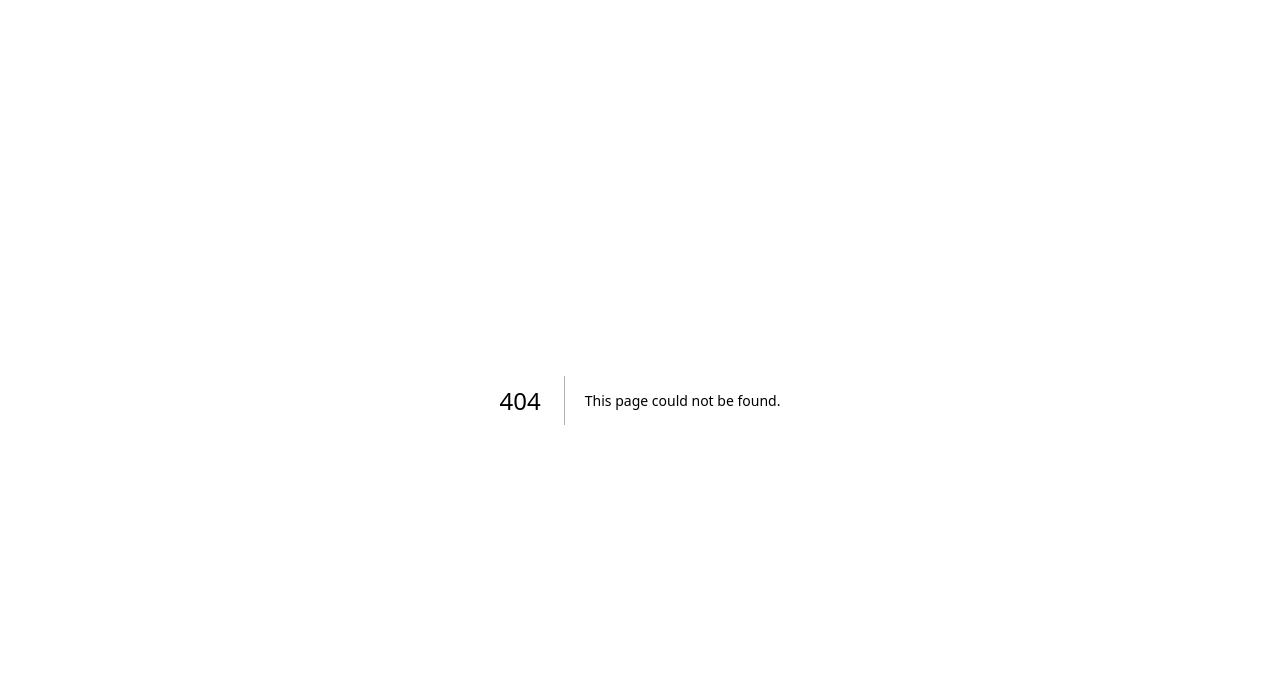
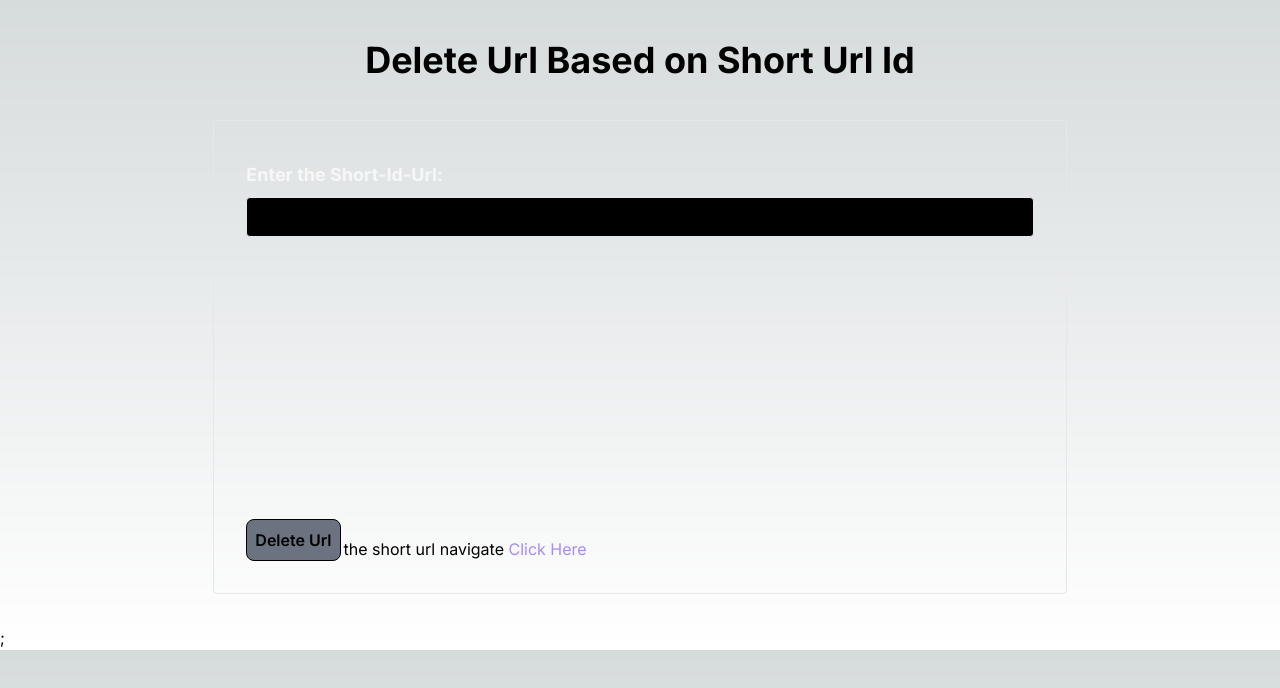
Before and after one commit to SandipGyawali/Url-Shortner, a Next.js app: page /delete in a window 1280 px wide. Before the commit this address had no page. Shown: the top 688 px of the page. Built offline with nearby package versions, Linux system fonts and the light colour scheme.

Commit message:
delete form section addition for delete operation

```diff
--- /dev/null
+++ b/src/app/delete/layout.tsx
@@ -0,0 +1,14 @@
+import DeletePage from "./page";
+
+function DeleteLayout() {
+  return (
+    <div className="url-container h-fit">
+      <div className="title-wrapper flex items-center justify-center text-center my-10 font-bold relative text-4xl">
+        <span className="text-center">Delete Url Based on Short Url Id</span>
+      </div>
+      <DeletePage />;
+    </div>
+  );
+}
+
+export default DeleteLayout;
--- /dev/null
+++ b/src/app/delete/page.tsx
@@ -0,0 +1,68 @@
+"use client";
+import Button from "@/components/Button";
+import axios from "axios";
+import { FormEvent, useState } from "react";
+import { ToastContainer, toast } from "react-toastify";
+import "react-toastify/dist/ReactToastify.css";
+
+function DeletePage() {
+  const [shortId, setShortId] = useState<string>("");
+
+  async function handleForm(e: FormEvent<HTMLFormElement>) {
+    e.preventDefault();
+    console.log(shortId);
+
+    try {
+      const res = await axios.delete(`/api/url/${shortId}`);
+
+      if (res.status === 200) {
+        if (res.data?.error == true) {
+          toast.warn(`${res.data?.description?.msg}`);
+          return;
+        }
+
+        toast.success("Url deleted successful");
+      }
+
+      console.log(res.data);
+    } catch (err) {
+      toast.error("Error deleting the Url");
+    }
+  }
+
+  return (
+    <div
+      className="url-form-wrapper relative rounded h-fit m-auto mb-8 w-11/12 lg:w-8/12
+        2xl:6/12 border br-white p-8"
+    >
+      <form onSubmit={handleForm} className="url-form relative min-h-[400px]">
+        <div className="input-wrapper flex flex-col mt-2">
+          <label className="font-bold text-lg mb-2 text-white/70">
+            Enter the Short-Id-Url:
+          </label>
+          <input
+            type="text"
+            onChange={(e) => setShortId(e.target.value)}
+            className="text-white rounded bg-black border br-white h-10 px-2 font-semibold"
+            required={true}
+          />
+        </div>
+        <br />
+        <br />
+        <br />
+        <div className="btn-wrapper absolute bottom-0 flex flex-col">
+          <Button label="Delete Url" style="w-fit bg-red-400" />
+          <span>
+            Note: To get the short url navigate{" "}
+            <a href="http://localhost:3000/url" className="text-violet-400">
+              Click Here
+            </a>
+          </span>
+        </div>
+      </form>
+      <ToastContainer />
+    </div>
+  );
+}
+
+export default DeletePage;
```
